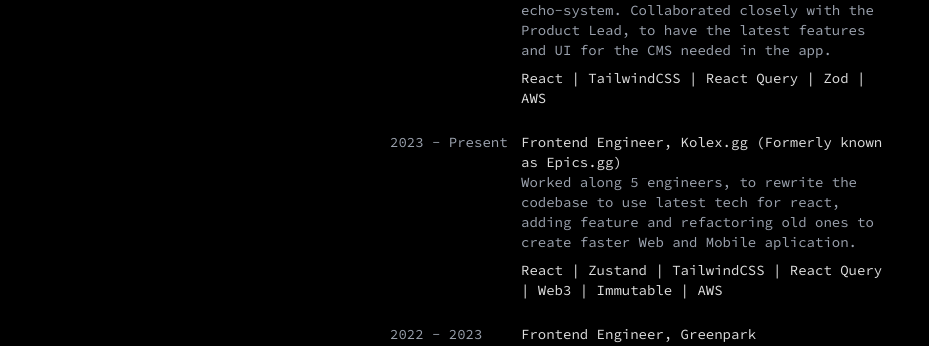
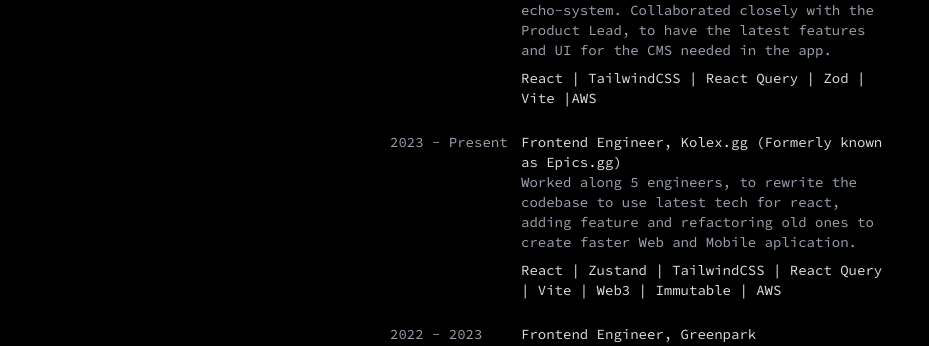
Before and after one commit to CarroAlfred/-portfolio, a React (Vite) app: page / in a window 1280 px wide. Shown: the part 407-753 px from the top of the page, without its empty margins (0-929 px from the left). Built offline with nearby package versions, Linux system fonts and the light colour scheme.

Commit message:
add skills

```diff
--- a/src/App.tsx
+++ b/src/App.tsx
@@ -55,7 +55,7 @@
                   the Product Lead, to have the latest features and UI for the
                   CMS needed in the app.
                 </p>
-                <p>React | TailwindCSS | React Query | Zod | AWS</p>
+                <p>React | TailwindCSS | React Query | Zod | Vite |AWS</p>
               </div>
             </li>
 
@@ -77,7 +77,7 @@
                   to create faster Web and Mobile aplication.
                 </p>
                 <p>
-                  React | Zustand | TailwindCSS | React Query | Web3 | Immutable
+                  React | Zustand | TailwindCSS | React Query | Vite | Web3 | Immutable
                   | AWS
                 </p>
               </div>
```
Also changed, not shown: 3 other files (tests, documents, lock files or other folders).
